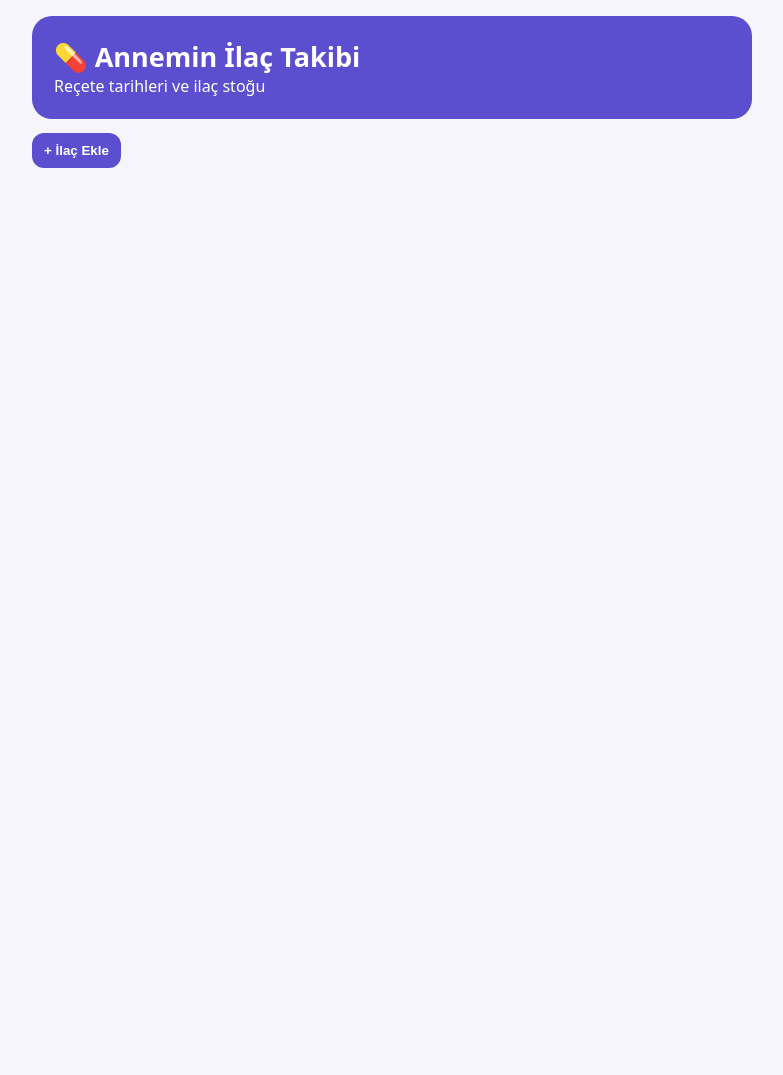
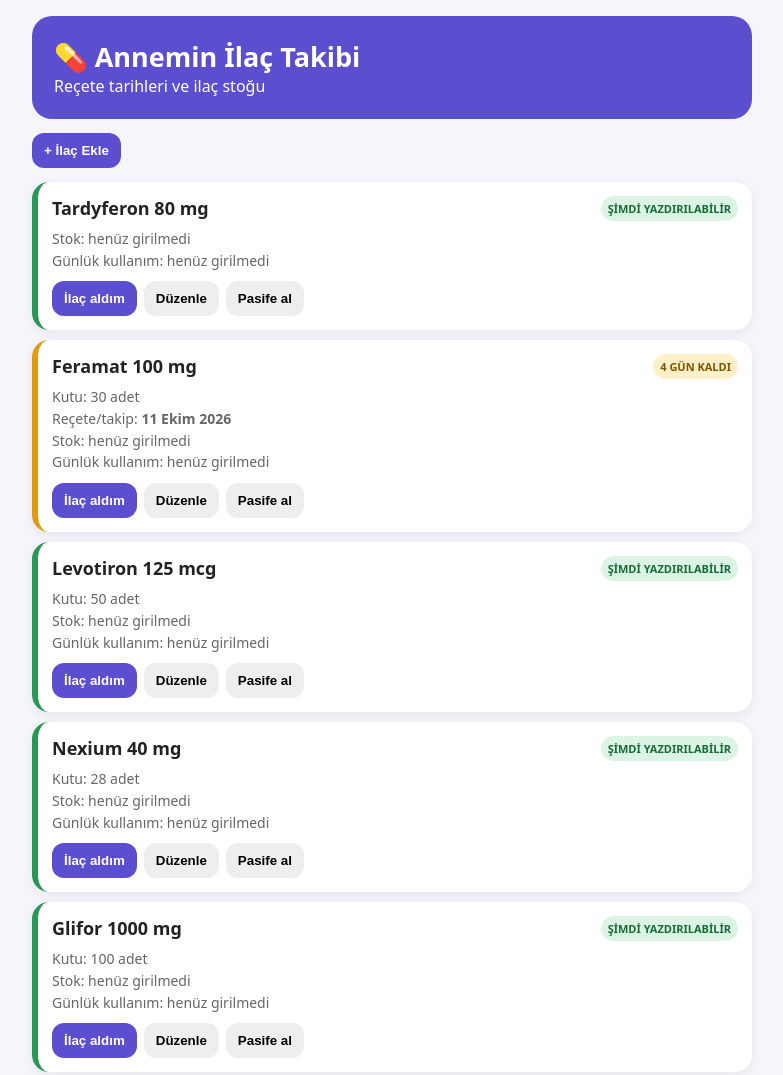
Before and after one commit to ataturkunizinde2-pixel/annemin-ilac-takibi, a plain HTML site: page index.html in a window 1280 px wide. Shown: the top 1075 px of the page, without its empty margins (248-1031 px from the left). Before the commit the page ends 800 px from the top, so only its background shows below. Drawn offline with Linux system fonts and the light colour scheme.

Commit message:
Add files via upload

```diff
--- a/index.html
+++ b/index.html
@@ -9,7 +9,7 @@
 let M=JSON.parse(localStorage.getItem(K)||'null')||S;
 const $=x=>document.getElementById(x);function fd(s){return s?new Date(s+'T12:00').toLocaleDateString('tr-TR',{day:'numeric',month:'long',year:'numeric'}):''}function dd(s){if(!s)return null;let a=new Date();a.setHours(0,0,0,0);return Math.ceil((new Date(s+'T00:00')-a)/86400000)}
 function status(m){if(!m.active)return['off','Pasif'];if(m.can)return['now','ŞİMDİ YAZDIRILABİLİR'];let q=dd(m.rx);if(q!==null&&q<=14)return['soon',q<=0?'TARİHİ GELDİ':q+' GÜN KALDI'];return['','Takipte']}
-function render(){let list=document.getElementById('list');list.innerHTML='';M.forEach(m=>{let z=status(m),b=m.stock!=null&&m.daily?new Date(Date.now()+Math.floor(m.stock/m.daily)*86400000).toLocaleDateString('tr-TR'):'';list.insertAdjacentHTML('beforeend',`<section class="c ${z[0]}"><div class=r><div class=n>${m.name}</div><span class=t>${z[1]}</span></div><div class=m>${m.pack?'Kutu: '+m.pack+' adet<br>':''}${m.rx?'Reçete/takip: <b>'+fd(m.rx)+'</b><br>':''}${m.stock==null?'Stok: henüz girilmedi':'Stok: <b>'+m.stock+'</b> adet'}<br>${m.daily?'Günlük: '+m.daily+(b?' · Tahmini bitiş: <b>'+b+'</b>'):'Günlük kullanım: henüz girilmedi'}</div><div class=a><button class=p onclick="buy(${m.id})">İlaç aldım</button><button class=s onclick="edit(${m.id})">Düzenle</button><button class=s onclick="tog(${m.id})">${m.active?'Pasife al':'Aktif et'}</button></div></section>`)})}
+function render(){let list=document.getElementById('list');list.innerHTML='';M.forEach(m=>{let z=status(m),b=m.stock!=null&&m.daily?new Date(Date.now()+Math.floor(m.stock/m.daily)*86400000).toLocaleDateString('tr-TR'):'';list.insertAdjacentHTML('beforeend',`<section class="c ${z[0]}"><div class=r><div class=n>${m.name}</div><span class=t>${z[1]}</span></div><div class=m>${m.pack?'Kutu: '+m.pack+' adet<br>':''}${m.rx?'Reçete/takip: <b>'+fd(m.rx)+'</b><br>':''}${m.stock==null?'Stok: henüz girilmedi':'Stok: <b>'+m.stock+'</b> adet'}<br>${m.daily?'Günlük: '+m.daily+(b?' · Tahmini bitiş: <b>'+b+'</b>':''):'Günlük kullanım: henüz girilmedi'}</div><div class=a><button class=p onclick="buy(${m.id})">İlaç aldım</button><button class=s onclick="edit(${m.id})">Düzenle</button><button class=s onclick="tog(${m.id})">${m.active?'Pasife al':'Aktif et'}</button></div></section>`)})}
 function add(){e.value='';nm.value='';pk.value='';st.value='';dy.value='';rx.value='';cr.checked=false;ac.checked=true;dt.textContent='Yeni ilaç';d.showModal()}function edit(id){let m=M.find(x=>x.id==id);e.value=id;nm.value=m.name;pk.value=m.pack??'';st.value=m.stock??'';dy.value=m.daily??'';rx.value=m.rx;cr.checked=m.can;ac.checked=m.active;dt.textContent='İlacı düzenle';d.showModal()}
 function save(){if(!nm.value.trim())return;let id=+e.value||Date.now(),o={id,name:nm.value.trim(),pack:pk.value?+pk.value:null,stock:st.value?+st.value:null,daily:dy.value?+dy.value:null,rx:rx.value,can:cr.checked,active:ac.checked},i=M.findIndex(x=>x.id==id);i<0?M.push(o):M[i]=o;go();d.close()}function buy(id){let m=M.find(x=>x.id==id),n=+prompt('Kaç kutu aldın?','1');if(!n)return;let p=m.pack||+prompt('Bir kutuda kaç adet var?','');if(!p)return;m.pack=p;m.stock=(m.stock||0)+n*p;m.can=false;go()}function tog(id){let m=M.find(x=>x.id==id);m.active=!m.active;go()}function go(){localStorage.setItem(K,JSON.stringify(M));render()}render();
 </script></body></html>
```
